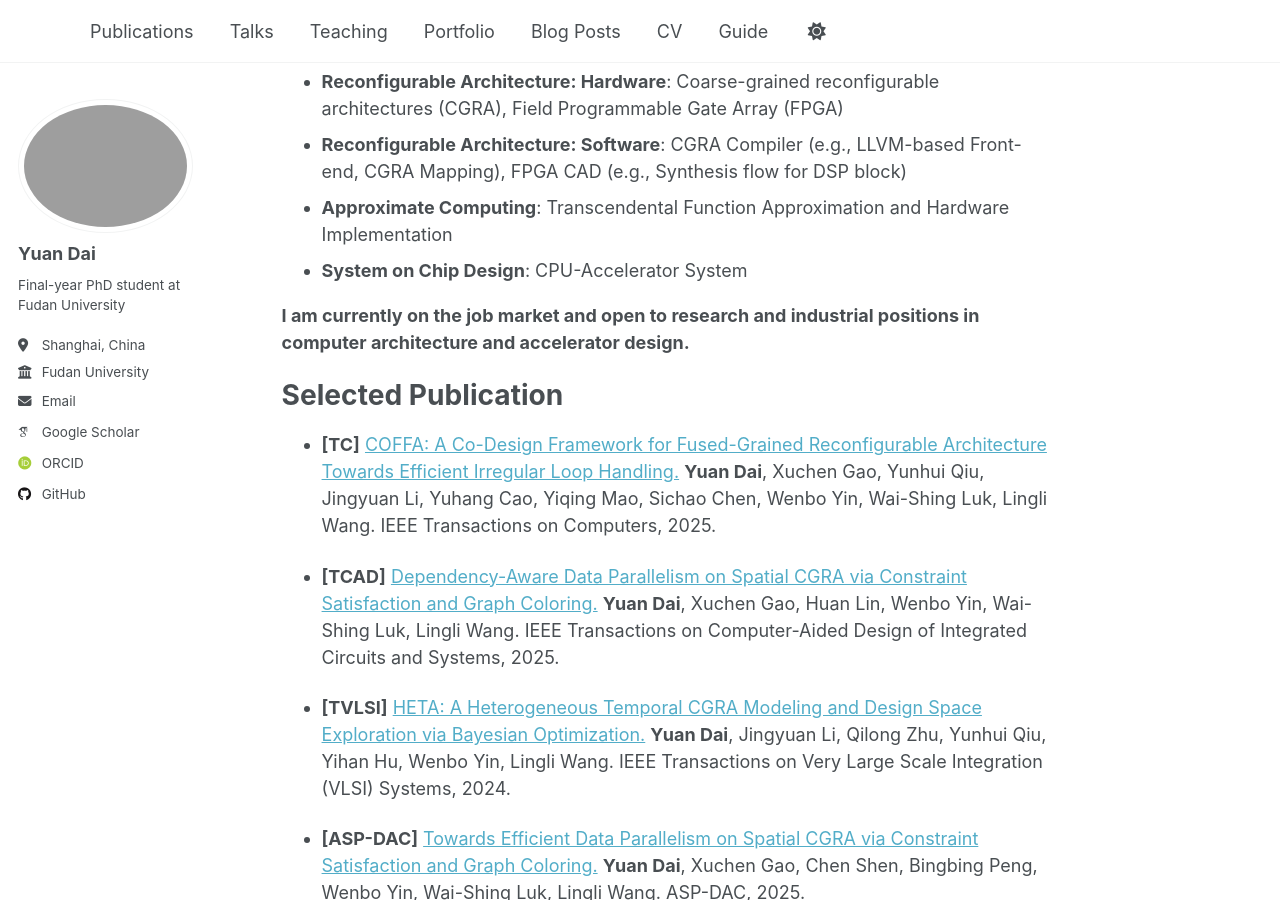
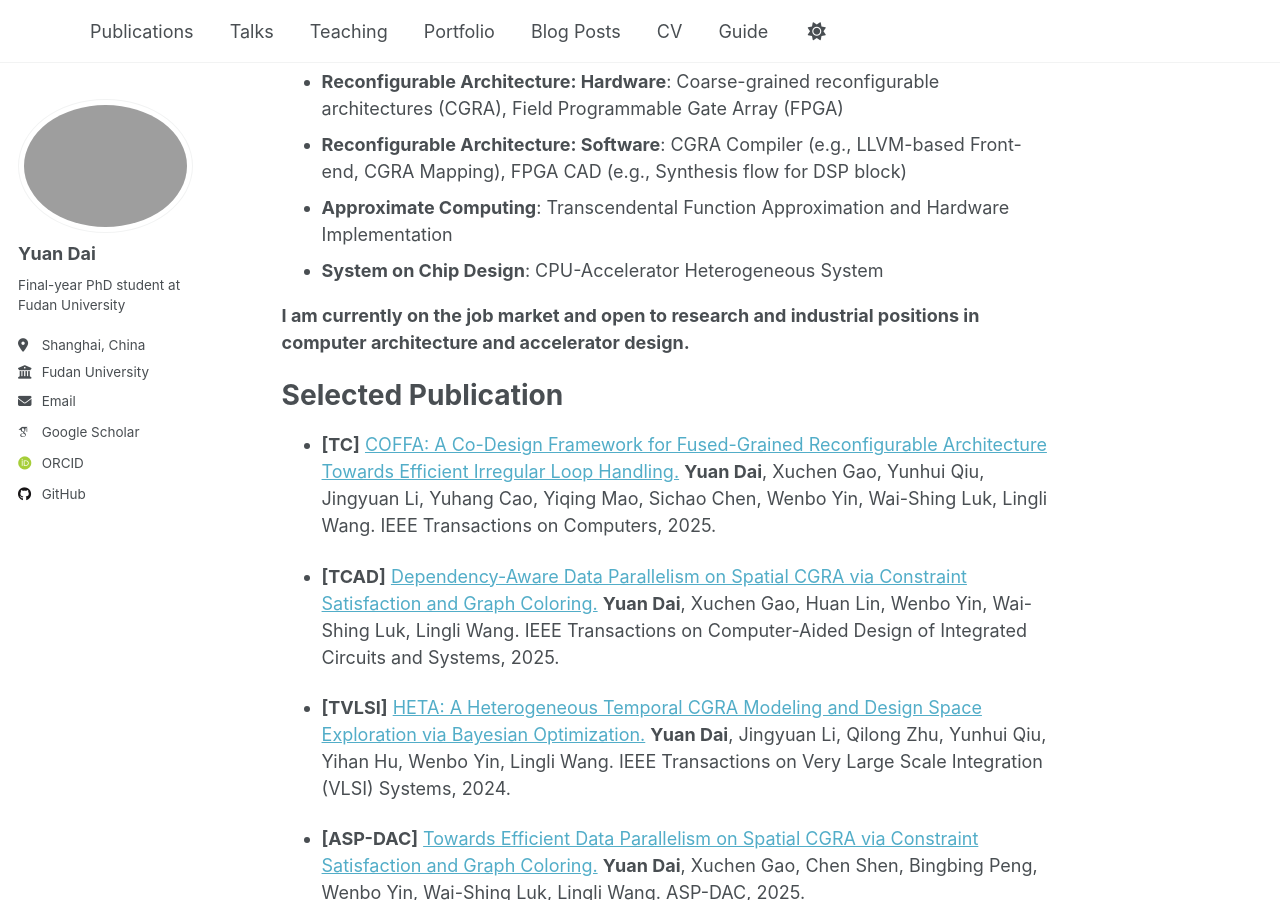
Before and after one commit to Dai-dirk/Dai-dirk.github.io, a Jekyll site: the page built from _pages/about.md, in a window 1280 px wide and 900 px high, scrolled down 336 px. Built offline with Jekyll 4.4.1, drawn with Linux system fonts in a browser that asks for light colours; some web fonts are replaced.

Commit message:
Update about.md

```diff
--- a/_pages/about.md
+++ b/_pages/about.md
@@ -14,7 +14,7 @@ My research interests mainly include:
 - **Reconfigurable Architecture: Hardware**: Coarse-grained reconfigurable architectures (CGRA), Field Programmable Gate Array (FPGA)
 - **Reconfigurable Architecture: Software**: CGRA Compiler (e.g., LLVM-based Front-end, CGRA Mapping), FPGA CAD (e.g., Synthesis flow for DSP block)
 - **Approximate Computing**: Transcendental Function Approximation and Hardware Implementation
-- **System on Chip Design**: CPU-Accelerator System
+- **System on Chip Design**: CPU-Accelerator Heterogeneous System
 
 **I am currently on the job market and open to research and industrial positions in computer architecture and accelerator design.**
 
```
